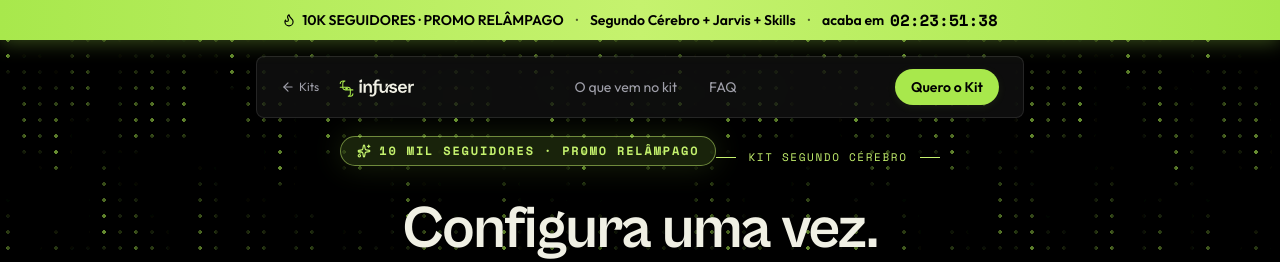
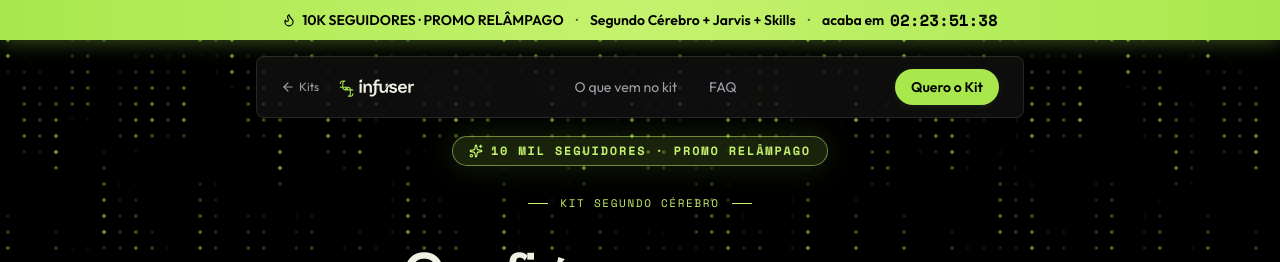
Before and after one commit to yanzer0/yan-site-test, a Next.js app: page /kit-segundo-cerebro in a window 1280 px wide. Shown: the top 262 px of the page. Built offline with nearby package versions, Linux system fonts and the light colour scheme.

Commit message:
fix(promo): empilha badge promo acima do badge kit no hero

```diff
--- a/src/components/segundo-cerebro.tsx
+++ b/src/components/segundo-cerebro.tsx
@@ -355,20 +355,24 @@ function HeroSection() {
     <section className="relative min-h-screen flex items-center justify-center overflow-hidden pt-28 pb-16">
       <div className="relative z-10 mx-auto max-w-4xl px-4 sm:px-6 text-center">
         {/* Promo badge */}
-        <div className="animate-fade-in-up inline-flex items-center gap-2 rounded-full border border-green-400/50 bg-green-500/15 px-4 py-1.5 mb-5 shadow-[0_0_30px_rgba(168,232,76,0.15)]">
+        <div className="animate-fade-in-up mb-5">
+          <span className="inline-flex items-center gap-2 rounded-full border border-green-400/50 bg-green-500/15 px-4 py-1.5 shadow-[0_0_30px_rgba(168,232,76,0.15)]">
             <Sparkles className="h-3.5 w-3.5 text-green-300" />
             <span className="font-mono text-[11px] sm:text-xs uppercase tracking-[0.15em] font-bold text-green-300">
               10 MIL SEGUIDORES · Promo Relâmpago
             </span>
+          </span>
         </div>
 
         {/* Badge */}
-        <div className="animate-fade-in-up inline-flex items-center gap-3 mb-8">
+        <div className="animate-fade-in-up mb-8">
+          <span className="inline-flex items-center gap-3">
             <span className="h-px w-5 bg-green-400" />
             <span className="font-mono text-[11px] uppercase tracking-[0.15em] text-green-400">
               Kit Segundo Cérebro
             </span>
             <span className="h-px w-5 bg-green-400" />
+          </span>
         </div>
 
         {/* Headline */}
```
Lines whose indentation alone changed are shown as unchanged.
